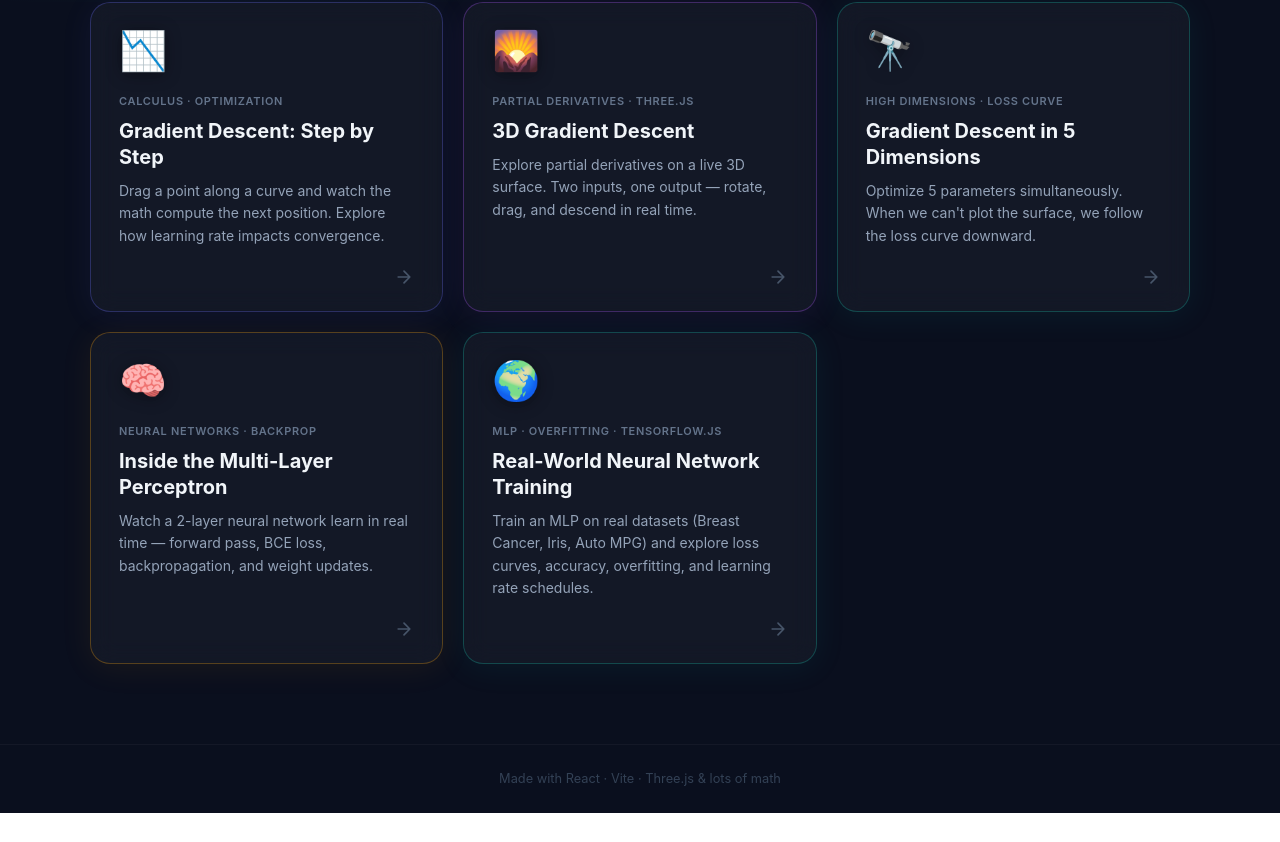
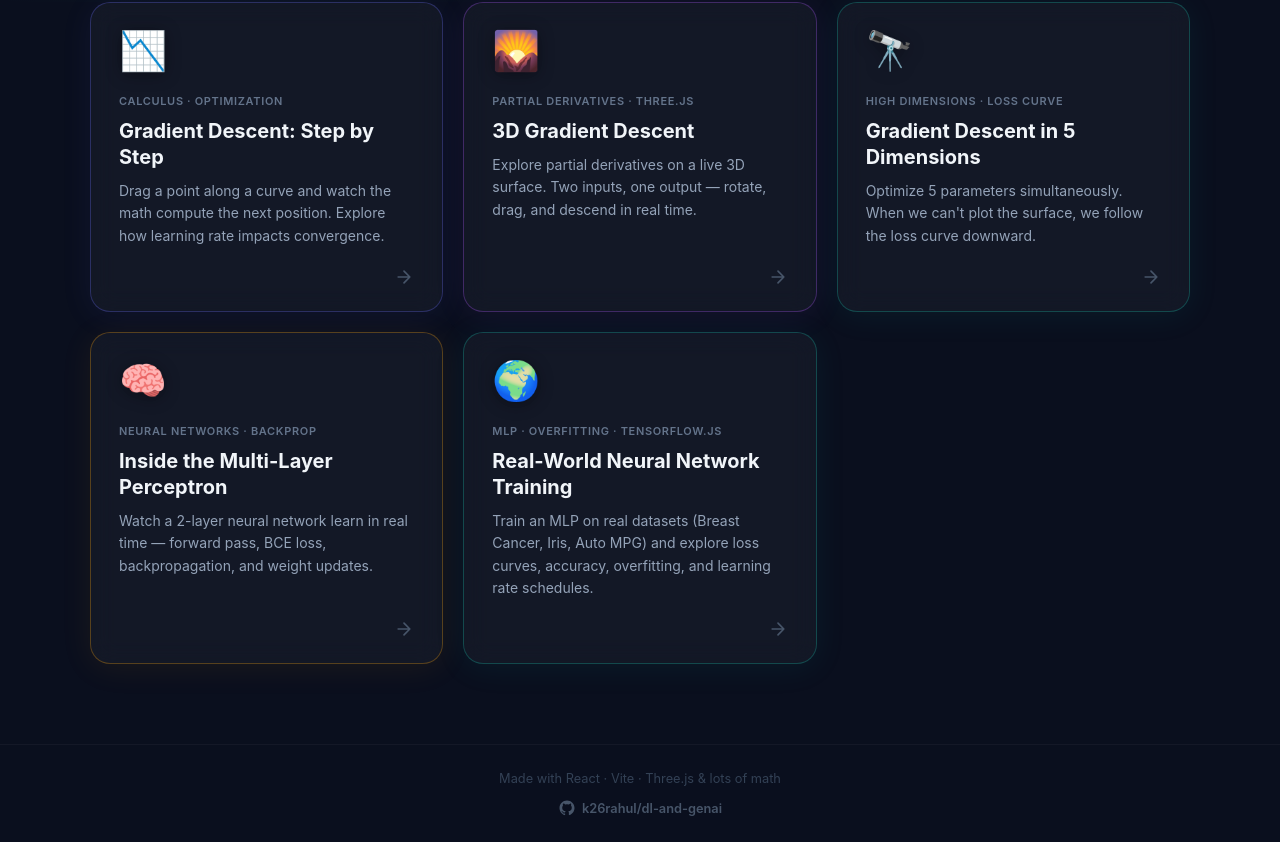
Before and after one commit to k26rahul/dl-and-genai, a React (Vite) app in the folder viz/: page / in a window 1280 px wide. Shown: the part 480-1322 px from the top of the page. Before the commit the page ends 1293 px from the top, so only its background shows below. Built offline with nearby package versions, Linux system fonts and the light colour scheme.

Commit message:
feat: add GitHub repo link to homepage footer

```diff
--- a/viz/src/App.css
+++ b/viz/src/App.css
@@ -275,4 +275,23 @@
   font-size: 0.8rem;
   color: #334155;
   border-top: 1px solid rgba(255, 255, 255, 0.04);
+  display: flex;
+  flex-direction: column;
+  align-items: center;
+  gap: 10px;
 }
+
+.home-footer-link {
+  display: inline-flex;
+  align-items: center;
+  gap: 6px;
+  font-size: 0.8rem;
+  font-weight: 600;
+  color: #475569;
+  text-decoration: none;
+  transition: color 0.2s ease;
+}
+
+.home-footer-link:hover {
+  color: #94a3b8;
+}
--- a/viz/src/App.jsx
+++ b/viz/src/App.jsx
@@ -65,6 +65,17 @@
 
       <footer className="home-footer">
         <p>Made with React · Vite · Three.js &amp; lots of math</p>
+        <a
+          href="https://github.com/k26rahul/dl-and-genai"
+          target="_blank"
+          rel="noopener noreferrer"
+          className="home-footer-link"
+        >
+          <svg width="18" height="18" viewBox="0 0 24 24" fill="currentColor">
+            <path d="M12 2C6.477 2 2 6.477 2 12c0 4.418 2.865 8.166 6.839 9.489.5.092.682-.217.682-.482 0-.237-.009-.868-.013-1.703-2.782.604-3.369-1.34-3.369-1.34-.454-1.156-1.11-1.463-1.11-1.463-.908-.62.069-.608.069-.608 1.003.07 1.531 1.03 1.531 1.03.892 1.529 2.341 1.087 2.91.832.092-.647.35-1.088.636-1.338-2.22-.253-4.555-1.11-4.555-4.943 0-1.091.39-1.984 1.029-2.683-.103-.253-.446-1.27.098-2.647 0 0 .84-.269 2.75 1.025A9.578 9.578 0 0 1 12 6.836a9.59 9.59 0 0 1 2.504.337c1.909-1.294 2.747-1.025 2.747-1.025.546 1.377.203 2.394.1 2.647.64.699 1.028 1.592 1.028 2.683 0 3.842-2.339 4.687-4.566 4.935.359.309.678.919.678 1.852 0 1.336-.012 2.415-.012 2.741 0 .267.18.578.688.48C19.138 20.163 22 16.418 22 12c0-5.523-4.477-10-10-10z" />
+          </svg>
+          k26rahul/dl-and-genai
+        </a>
       </footer>
     </div>
   )
```
